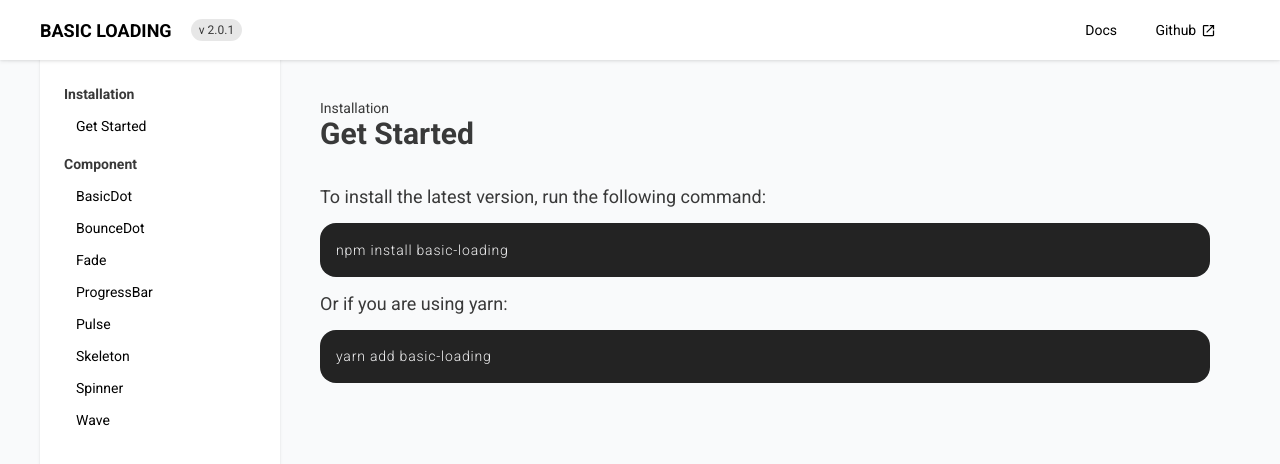
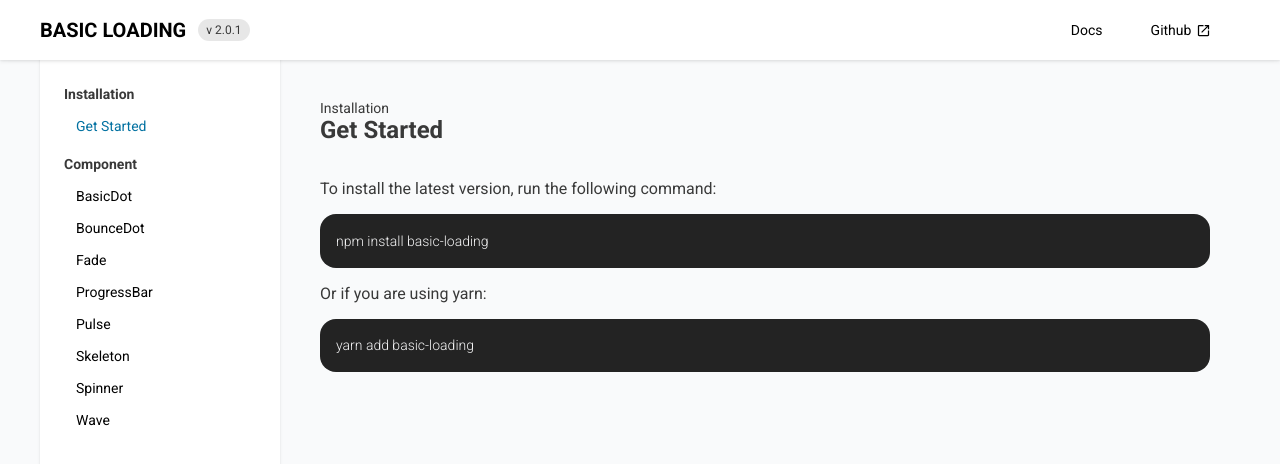
Before and after one commit to kjindev/basic-loading-docs, a Next.js app: page /docs/installation in a window 1280 px wide. Shown: the top 464 px of the page. Built offline with nearby package versions, Linux system fonts and the light colour scheme.

Commit message:
style: update layout and docs ui

```diff
--- a/pages/_component/layout/DocsLayout.tsx
+++ b/pages/_component/layout/DocsLayout.tsx
@@ -101,7 +101,7 @@
     width: "100%",
     marginTop: "60px",
     backgroundColor: gray,
-    fontSize: fontSize.small,
+    fontSize: fontSize.sm,
     cursor: "pointer",
     display: "flex",
     justifyContent: "space-between",
@@ -113,13 +113,13 @@
   "& .mobileMenuList": {
     zIndex: "100",
     padding: "130px 40px",
-    fontSize: fontSize.small,
+    fontSize: fontSize.sm,
     backgroundColor: gray2,
     width: "100%",
     height: "100vh",
   },
   "& .menu-title": {
-    fontSize: fontSize.small,
+    fontSize: fontSize.sm,
     margin: "0.75rem 0 0.3rem 0",
   },
   "& .text": {
@@ -128,7 +128,7 @@
   "& .menu-content": {
     padding: "0.3rem 0 0.3rem 0.75rem",
     textDecoration: "none",
-    fontSize: fontSize.small,
+    fontSize: fontSize.sm,
     color: "black",
   },
   "& .container": {
--- a/pages/_component/pages/docs/OptionType.tsx
+++ b/pages/_component/pages/docs/OptionType.tsx
@@ -32,10 +32,11 @@
 }
 
 const style = {
-  fontSize: fontSize.extraSmall,
+  fontSize: fontSize.sm,
   boxShadow: shadow,
   padding: "0.25rem 0",
   borderRadius: "0.75rem",
+  backgroundColor: "white",
   "& .option-container": {
     display: "flex",
     width: "100%",
--- a/pages/_component/pages/docs/SideMenu.tsx
+++ b/pages/_component/pages/docs/SideMenu.tsx
@@ -2,8 +2,21 @@
 import { css } from "@emotion/react";
 import { mainColor, shadow } from "@/util/constant";
 import { fontSize, robotoBold } from "@/util/font";
+import { usePathname } from "next/navigation";
+import { useEffect, useState } from "react";
 
 export default function SideMenu() {
+  const query = usePathname();
+  const [pathname, setPathname] = useState("");
+
+  useEffect(() => {
+    if (query) {
+      const pathArray = query.split("/");
+      const path = pathArray[pathArray.length - 1];
+      setPathname(path);
+    }
+  }, [query]);
+
   const list = [
     "Spinner",
     "BounceDot",
@@ -22,7 +35,15 @@
           Installation
         </div>
         <Link href="/docs/installation">
-          <div className="sideMenu-content">Get Started</div>
+          <div
+            className={
+              pathname === "installation"
+                ? "sideMenu-content-colored"
+                : "sideMenu-content"
+            }
+          >
+            Get Started
+          </div>
         </Link>
         <div
           style={{ textDecoration: "none" }}
@@ -32,7 +53,15 @@
         </div>
         {list.sort().map((item, i) => (
           <Link key={i} href={`/docs/component/${item}`}>
-            <div className="sideMenu-content">{item}</div>
+            <div
+              className={
+                pathname === item
+                  ? "sideMenu-content-colored"
+                  : "sideMenu-content"
+              }
+            >
+              {item}
+            </div>
           </Link>
         ))}
       </div>
@@ -50,14 +79,20 @@
     padding: "1rem 1.5rem",
   },
   "& .sideMenu-title": {
-    fontSize: fontSize.small,
+    fontSize: fontSize.sm,
     margin: "0.875rem 0 0.5rem 0",
   },
   "& .sideMenu-content": {
     padding: "0.5rem 0 0.5rem 0.75rem",
     textDecoration: "none",
-    fontSize: fontSize.small,
+    fontSize: fontSize.sm,
     color: "black",
+  },
+  "& .sideMenu-content-colored": {
+    padding: "0.5rem 0 0.5rem 0.75rem",
+    textDecoration: "none",
+    fontSize: fontSize.sm,
+    color: mainColor,
   },
   "& .sideMenu-content:hover": {
     color: mainColor,
--- a/pages/_component/pages/global/MobileMenu.tsx
+++ b/pages/_component/pages/global/MobileMenu.tsx
@@ -16,11 +16,11 @@
     backgroundColor: "#f9fafb",
     padding: "90px 0 0 40px",
     "& .title": {
-      fontSize: fontSize.medium,
+      fontSize: fontSize.md,
       fontWeight: 700,
       paddingBottom: "14px",
     },
-    "& .category": { padding: "5px 0 5px 0", fontSize: fontSize.small },
+    "& .category": { padding: "5px 0 5px 0", fontSize: fontSize.sm },
   };
 
   return (
--- a/pages/_component/pages/global/NavBar.tsx
+++ b/pages/_component/pages/global/NavBar.tsx
@@ -7,16 +7,7 @@
 
 import { css } from "@emotion/react";
 
-import { useState } from "react";
-import {
-  gray,
-  gray2,
-  maxWidth,
-  mq,
-  shadow,
-  subColor2,
-  version,
-} from "@/util/constant";
+import { maxWidth, mq, shadow, subColor2, version } from "@/util/constant";
 import { fontSize, roboto, robotoBold } from "@/util/font";
 import { useRecoilValue, useSetRecoilState } from "recoil";
 import { mobileMenuState } from "@/util/state";
@@ -97,19 +88,19 @@
     display: "flex",
     justifyContent: "space-between",
     alignItems: "center",
-    padding: "0 1.2rem",
+    paddingLeft: "1.2rem",
     [mq[0]]: {
-      padding: "0 2rem",
+      paddingLeft: "2rem",
     },
     [mq[2]]: {
-      padding: "0 0",
+      paddingLeft: "0",
     },
   },
   "& .title-container": {
     display: "flex",
     alignItems: "center",
     "& .version": {
-      fontSize: fontSize.extraSmall,
+      fontSize: fontSize.xs,
       backgroundColor: "#00000018",
       padding: "4px 8px",
       borderRadius: "18px",
@@ -124,12 +115,12 @@
     },
   },
   "& .title": {
-    fontSize: fontSize.medium,
-    marginRight: "1.2rem",
+    fontSize: fontSize.logo,
+    marginRight: "12px",
   },
   "& .category": {
-    fontSize: fontSize.small,
-    padding: "0 1.2rem",
+    fontSize: fontSize.sm,
+    padding: "0 1.5rem",
     display: "flex",
     alignItems: "center",
   },
--- a/pages/_component/pages/main/Main2.tsx
+++ b/pages/_component/pages/main/Main2.tsx
@@ -92,14 +92,14 @@
   justifyContent: "center",
   alignItems: "center",
   // margin: "12px 0",
-  fontSize: fontSize.small,
+  fontSize: fontSize.sm,
 
   "& .script": {
-    fontSize: fontSize.large2,
+    fontSize: fontSize.xl,
     marginBottom: "45px",
   },
   "& .box-title": {
-    fontSize: fontSize.large,
+    fontSize: fontSize.lg,
     margin: "12px",
   },
   "& .box-content": {
--- a/pages/docs/installation/index.tsx
+++ b/pages/docs/installation/index.tsx
@@ -2,7 +2,7 @@
 
 import DocsLayout from "../../_component/layout/DocsLayout";
 import { ReactNode } from "react";
-import { mq } from "@/util/constant";
+import { codeBlockBg, mq } from "@/util/constant";
 import { fontSize, robotoBold } from "@/util/font";
 
 export default function Docs() {
@@ -35,22 +35,22 @@
 }
 
 const codeStyle = {
-  backgroundColor: "#232323",
-  letterSpacing: "0.05rem",
+  backgroundColor: codeBlockBg,
+  // letterSpacing: "0.05rem",
   color: "#f4f4f5",
   padding: "0.05rem",
   paddingLeft: "1rem",
   borderRadius: "16px",
-  fontSize: fontSize.small,
+  fontSize: fontSize.sm,
   margin: "1rem 0rem",
 };
 
 const docsStyle = {
   padding: "135px 30px",
-  fontSize: fontSize.small,
+  fontSize: fontSize.sm,
   [mq[1]]: {
     padding: "0",
-    fontSize: fontSize.medium,
+    fontSize: fontSize.md,
   },
   "& .doc-container": {
     padding: "0 0 0 0",
@@ -59,25 +59,25 @@
     },
   },
   "& .doc-category": {
-    fontSize: fontSize.extraSmall,
+    fontSize: fontSize.xs,
     [mq[1]]: {
-      fontSize: fontSize.small,
+      fontSize: fontSize.sm,
     },
   },
   "& .doc-title": {
-    fontSize: fontSize.large,
+    fontSize: fontSize.lg,
     [mq[1]]: {
-      fontSize: fontSize.large2,
+      fontSize: fontSize.xl,
     },
   },
   "& .doc-content": {
     margin: "35px 0",
-    fontsize: fontSize.small,
+    fontsize: fontSize.sm,
   },
   // "& .doc-title": {
-  //   fontsize: fontSize.large2,
+  //   fontsize: fontSize.xl,
   //   [mq[0]]: {
-  //     fontsize: fontSize.large,
+  //     fontsize: fontSize.lg,
   //   },
   // },
 };
--- a/util/constant.ts
+++ b/util/constant.ts
@@ -5,6 +5,7 @@
 export const subColor2 = "#BAD5E8";
 export const gray = "#F1F5F9";
 export const gray2 = "#F8FAFc";
+export const codeBlockBg = "#232323";
 
 export const maxWidth = "1200px";
 export const version = "2.0.1";
--- a/util/font.ts
+++ b/util/font.ts
@@ -17,10 +17,13 @@
 });
 
 export const fontSize = {
-  extraSmall: 12,
-  small: 14,
-  medium: 18,
-  large: 24,
-  large2: 30,
-  large3: 65,
+  xs: 12,
+  sm: 14,
+  md: 16,
+  lg: 18,
+  xl: 24,
+  xl2: 36,
+  xl3: 48,
+  xl4: 65,
+  logo: 20,
 };
```
Also changed, not shown: pages/_component/pages/docs/CodeBlock.tsx (+4 -4 lines), pages/_component/pages/main/Main.tsx (+6 -6 lines), pages/docs/component/[name].tsx (+12 -11 lines).
